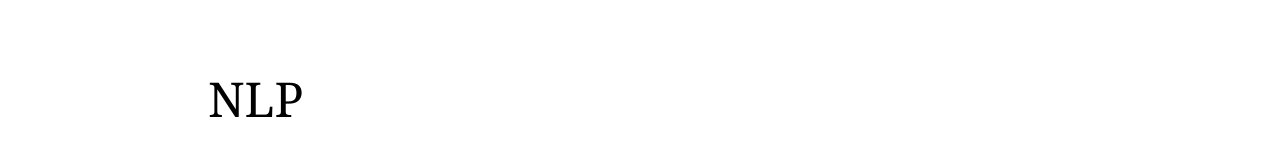
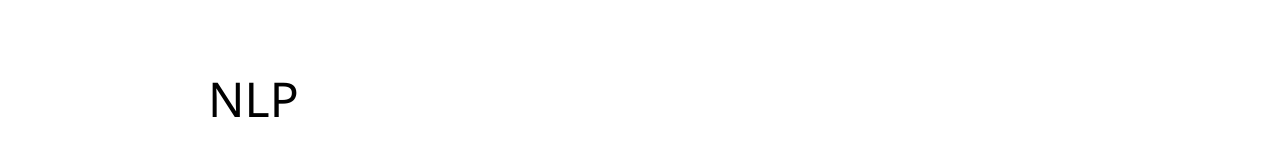
Before and after one commit to LiroBenchmark/LiroBenchmark.github.io, a React (Create React App) app: page / in a window 1280 px wide. Shown: the part 195-345 px from the top of the page. Built offline with nearby package versions, Linux system fonts and the light colour scheme; what webfontloader would draw is missing.

Commit message:
Update utils.scss

```diff
--- a/src/Components/utils.scss
+++ b/src/Components/utils.scss
@@ -1,12 +1,12 @@
 h3{
-    font-size: 2em;
-    font-family: "Georgia";
+    font-size: 1.725em;
+    font-family: "Segoe UI";
     color: #000;
 }
 
 h4{
-    font-size: 1.5em;
-    font-family: "Georgia";
+    font-size: 1.4em;
+    font-family: "Segoe UI";
     color: #000;
 }
 
@@ -71,7 +71,7 @@ $rola-table-text:  rgba(40,50,70,0.9);
 }
 
 .rola-description-text{
-    font-size: 1.1em;
+    font-size: 1.0em;
     font-family: "Segoe UI";
     text-align: justify;
     color: #333;
```
